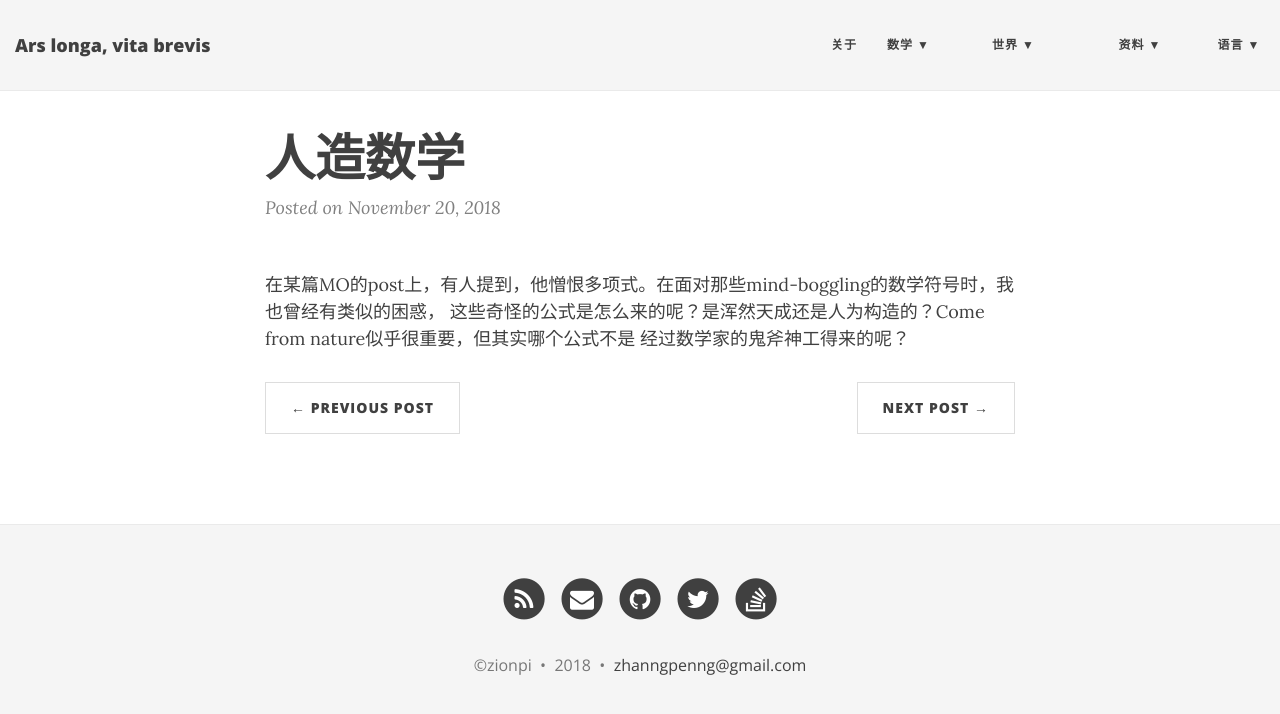
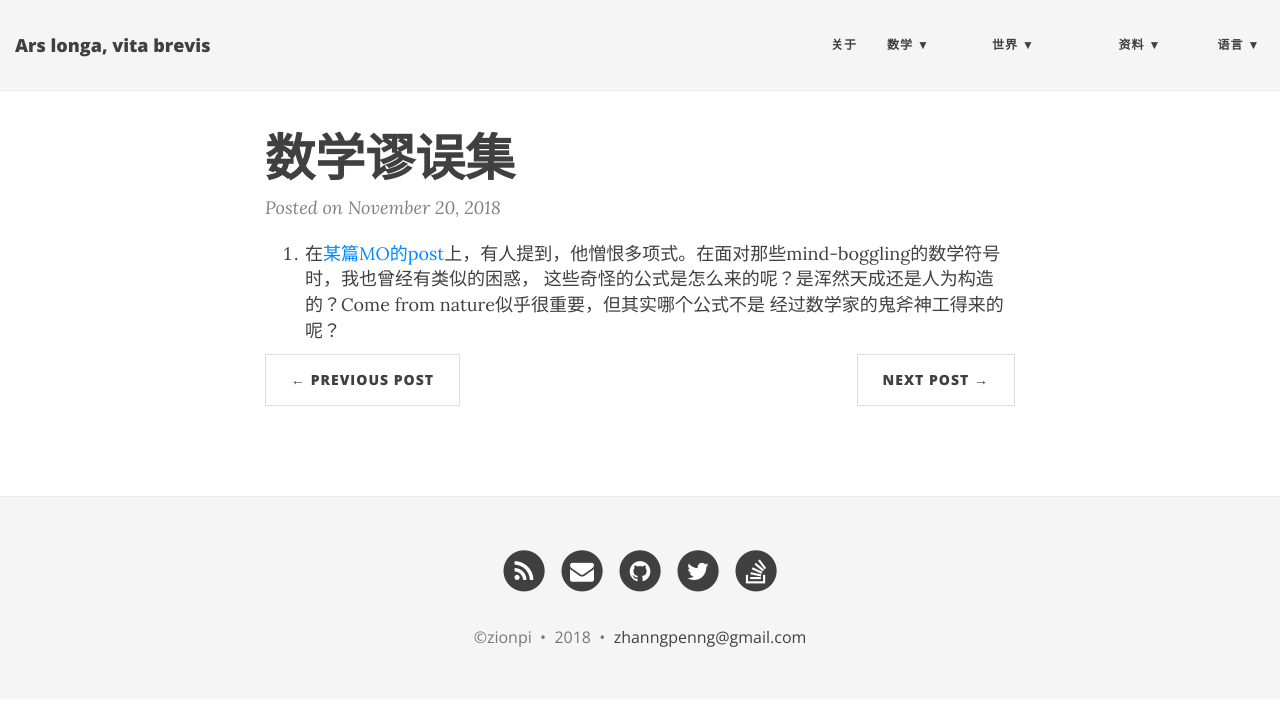
Before and after one commit to ZionPi/zionpi.github.io, a Jekyll site: the page built from _posts/2018-11-20-fallacy-of-mathematics-collection.md, in a window 1280 px wide. Shown: the top 714 px of the page. Built offline with Jekyll 4.4.1, drawn with Linux system fonts in a browser that asks for light colours; nearby versions of some CDN libraries.

Commit message:
Update and rename 2018-11-20-artificial-mathematics.md to 2018-11-20-fallacy-of-mathematics-collection.md

```diff
--- a/_posts/2018-11-20-artificial-mathematics.md
+++ b/_posts/2018-11-20-fallacy-of-mathematics-collection.md
@@ -1,7 +1,7 @@
 ---
 layout: post
-title: 人造数学
+title: 数学谬误集
 ---
-在某篇MO的post上，有人提到，他憎恨多项式。在面对那些mind-boggling的数学符号时，我也曾经有类似的困惑，
+1. 在[某篇MO的post]()上，有人提到，他憎恨多项式。在面对那些mind-boggling的数学符号时，我也曾经有类似的困惑，
 这些奇怪的公式是怎么来的呢？是浑然天成还是人为构造的？Come from nature似乎很重要，但其实哪个公式不是
 经过数学家的鬼斧神工得来的呢？
```
